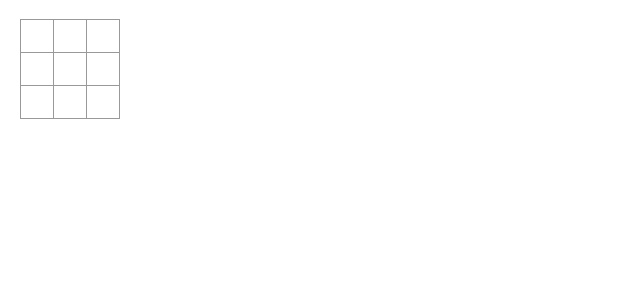
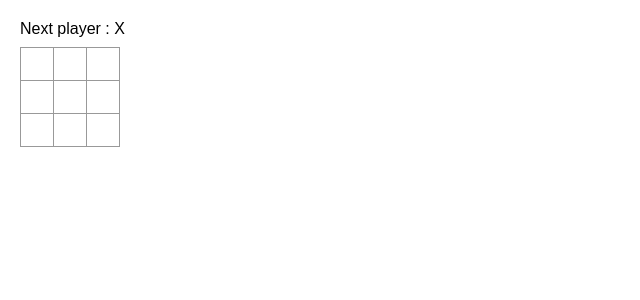
Before and after one commit to Sharath44665/spring-boot-react-fullstack, a React (Vite) app in the folder myapp/: page / in a window 1280 px wide. Shown: the top 300 px of the page, without its empty margins (0-640 px from the left). Built offline with nearby package versions, Linux system fonts and the light colour scheme.

Commit message:
show winner or next player

```diff
--- a/myapp/src/App.jsx
+++ b/myapp/src/App.jsx
@@ -30,8 +30,18 @@
     // console.log(nextSquares) // [X for clicked ones ]
     // setSquares(nextSquares)
   }
+
+  const winner = calculateWinner(squares);
+  let status;
+  if (winner) {
+    status =`winner: ${winner}`
+  }
+  else{
+    status = `Next player : ${xisNext? 'X': 'O'}`
+  }
   return (
     <>
+    <div className="status">{status}</div>
     <div className="board-row">
       <Square value={squares[0]} onSquareClick={() => handleClick(0)} />
       <Square value={squares[1]} onSquareClick={() => handleClick(1)} />
```
